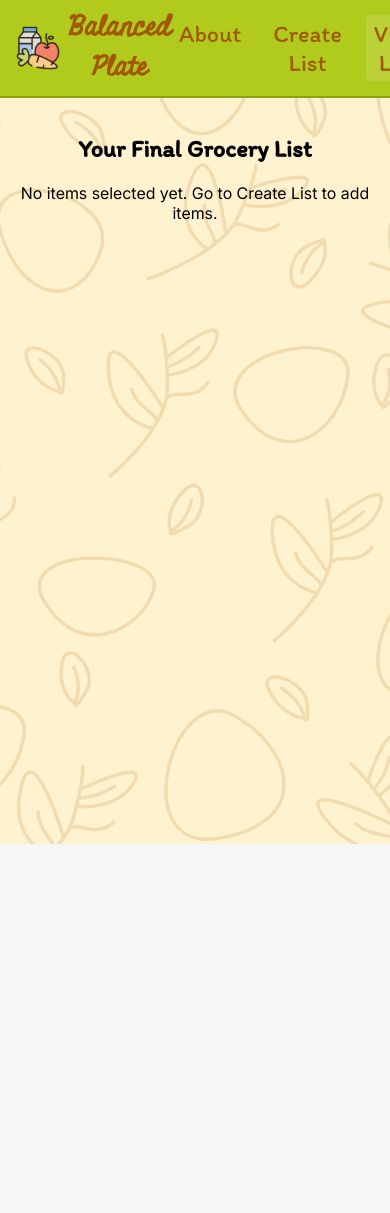
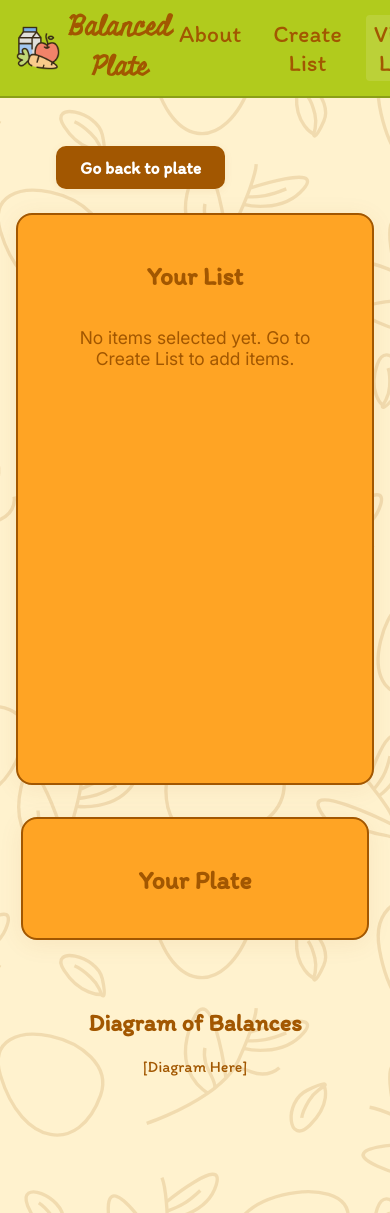
Before and after one commit to CVasqg/GroceryList, a React (Create React App) app in the folder grocerylist/: page /view in a window 390 px wide. Shown: the top 1213 px of the page. Before the commit the page ends 844 px from the top, so only its background shows below. Built offline with nearby package versions, Linux system fonts and the light colour scheme.

Commit message:
view list

```diff
--- a/grocerylist/src/pages/about.css
+++ b/grocerylist/src/pages/about.css
@@ -9,7 +9,7 @@
 }
 
 .about-hero {
-  max-width: 600px;
+  max-width: 900px;
   margin: 1rem auto; /* center horizontally */
   background: #FFA424;
   color: #A25701;
@@ -85,7 +85,7 @@
   margin-top: 0.75rem;
 }
 
-.hero-cta button {
+.about-hero button {
   font-family: 'Itim', -apple-system, BlinkMacSystemFont, 'Segoe UI', sans-serif;
   background: #A25701;
   border: 2px solid #763f00;
@@ -166,3 +166,27 @@
   .creators { gap: 0.75rem; }
   .avatar { width: 56px; height: 56px; }
 }
+
+/* Remove beige container */
+.about-main-container {
+  background: none;
+  border-radius: 0;
+  box-shadow: none;
+  padding: 0;
+  margin: 0;
+  max-width: none;
+}
+
+/* Footer styles */
+.about-footer {
+  background: #FFA424;
+  border-top: 2px solid #A25701;
+  border-radius: 0;
+  box-shadow: 0 -2px 16px rgba(162, 87, 1, 0.07);
+  padding: 0.75rem 0 1rem 0;
+  margin-top: 6rem;
+  width: 100vw;
+  min-width: 100vw;
+  margin-left: calc(-50vw + 50%);
+  margin-right: calc(-50vw + 50%);
+}
--- a/grocerylist/src/pages/about.jsx
+++ b/grocerylist/src/pages/about.jsx
@@ -15,8 +15,6 @@ export default function About() {
 		<section className="about-page">
 			<div className="about-hero">
 				<h1 className="page-title">Create Your Balanced Grocery List</h1>
-			</div>
-			<div className="hero-cta">
 				<button onClick={() => navigate('/create')}>Create List</button>
 			</div>
 
@@ -53,7 +51,7 @@ export default function About() {
 				</div>
 			</div>
 
-			{/* Made by section */}
+			<footer className="about-footer">
 				<div className="made-by">
 					<h3>Made by</h3>
 					<div className="creators">
@@ -75,7 +73,7 @@ export default function About() {
 						</div>
 					</div>
 				</div>
-
+			</footer>
 		</section>
 	);
 }
--- a/grocerylist/src/pages/group.jsx
+++ b/grocerylist/src/pages/group.jsx
@@ -35,11 +35,11 @@ export default function GroupPage() {
 
   return (
     <section>
-      <h2 style={{ textTransform: 'capitalize' }}>{groupId.replace(/([A-Z])/g, ' $1')}</h2>
       <p>
         <Link to="/create">Back to groups</Link>
       </p>
       <div className="group-list">
+        <h2 style={{ textTransform: 'capitalize', marginTop: 0 }}>{groupId.replace(/([A-Z])/g, ' $1')}</h2>
         <ul className="group-items">
           {combined.map(item => {
             const isSelected = selected[groupId] && selected[groupId].includes(item);
@@ -57,9 +57,9 @@ export default function GroupPage() {
             );
           })}
         </ul>
-      </div>
-      <div style={{ marginTop: '1rem' }}>
-        <button onClick={handleAddCustom}>Add another item</button>
+        <div style={{ marginTop: '1rem', textAlign: 'right' }}>
+          <button onClick={handleAddCustom}>Add another item</button>
+        </div>
       </div>
     </section>
   );
--- a/grocerylist/src/pages/viewlist.css
+++ b/grocerylist/src/pages/viewlist.css
@@ -0,0 +1,147 @@
+/* Background and layout */
+.viewlist-page {
+	min-height: 100vh;
+	/* Remove background pattern, keep only color and font */
+	background: none;
+	font-family: 'Itim', 'Inter', -apple-system, BlinkMacSystemFont, 'Segoe UI', sans-serif;
+	color: #A25701;
+	padding: 2rem 0 0 0;
+}
+
+.viewlist-nav {
+	display: flex;
+	justify-content: flex-start;
+	padding-left: 2.5rem;
+	margin-bottom: 1.5rem;
+}
+
+.back-btn {
+	background: #A25701;
+	color: #fff;
+	border: none;
+	border-radius: 10px;
+	font-size: 1.1rem;
+	padding: 0.7rem 1.5rem;
+	font-family: inherit;
+	font-weight: 600;
+	cursor: pointer;
+	box-shadow: 0 2px 8px rgba(162, 87, 1, 0.08);
+	transition: background 0.2s;
+}
+.back-btn:hover {
+	background: #FFA424;
+	color: #A25701;
+}
+
+.viewlist-content {
+	display: flex;
+	gap: 2.5rem;
+	justify-content: center;
+	align-items: flex-start;
+	margin-bottom: 2.5rem;
+	flex-direction: row;
+}
+@media (max-width: 900px) {
+	.viewlist-content {
+		flex-direction: column;
+		align-items: center;
+		gap: 2rem;
+	}
+}
+
+.list-box {
+	background: #FFA424;
+	border: 2px solid #A25701;
+	border-radius: 16px;
+	box-shadow: 0 4px 24px rgba(162, 87, 1, 0.08);
+	padding: 1.5rem 2rem;
+	min-width: 280px;
+	max-width: 340px;
+	min-height: 520px;
+	flex: 0 0 340px;
+	display: flex;
+	flex-direction: column;
+	justify-content: flex-start;
+}
+
+.plate-box {
+	background: #FFA424;
+	border: 2px solid #A25701;
+	border-radius: 16px;
+	box-shadow: 0 4px 24px rgba(162, 87, 1, 0.08);
+	padding: 1.5rem 2rem;
+	min-width: 280px;
+	max-width: 340px;
+	margin-bottom: 1.5rem;
+}
+
+.diagram-section {
+	margin: 0 auto;
+	text-align: center;
+}
+
+/* Stack plate and diagram vertically */
+.viewlist-side {
+	display: flex;
+	flex-direction: column;
+	gap: 1.5rem;
+	flex: 0 0 340px;
+}
+
+.list-title, .plate-title {
+	font-size: 1.6rem;
+	margin-bottom: 1.2rem;
+	text-align: center;
+	font-family: inherit;
+}
+.item-list {
+	list-style: none;
+	padding: 0;
+	margin: 0;
+}
+.item-row {
+	display: flex;
+	justify-content: space-between;
+	align-items: center;
+	padding: 0.7rem 0.5rem;
+	border-bottom: 1px solid #f5c16c;
+	font-size: 1.15rem;
+}
+.item-row:last-child {
+	border-bottom: none;
+}
+.item-name {
+	color: #A25701;
+}
+.item-count {
+	color: #763f00;
+	font-weight: 600;
+}
+.empty-msg {
+	text-align: center;
+	color: #A25701;
+	font-size: 1.1rem;
+}
+.percent-list {
+	list-style: none;
+	padding: 0;
+	margin: 0;
+}
+.percent-row {
+	display: flex;
+	justify-content: space-between;
+	align-items: center;
+	padding: 0.6rem 0.5rem;
+	border-bottom: 1px solid #f5c16c;
+	font-size: 1.1rem;
+}
+.percent-row:last-child {
+	border-bottom: none;
+}
+.percent-group {
+	font-weight: 600;
+	color: #A25701;
+}
+.percent-value {
+	color: #763f00;
+}
--- a/grocerylist/src/pages/viewlist.jsx
+++ b/grocerylist/src/pages/viewlist.jsx
@@ -1,40 +1,60 @@
+
 import React, { useContext } from 'react';
 import { GroceryContext } from '../App';
+import { useNavigate } from 'react-router-dom';
+import './viewlist.css';
 
 export default function ViewList() {
 	const { selected } = useContext(GroceryContext);
-
+	const navigate = useNavigate();
 	const groups = Object.keys(selected || {});
 	const totalCount = groups.reduce((sum, g) => sum + (selected[g] ? selected[g].length : 0), 0) || 0;
 
 	return (
-		<section>
-			<h1>Your Final Grocery List</h1>
+		<section className="viewlist-page">
+			<nav className="viewlist-nav">
+				<button className="back-btn" onClick={() => navigate('/')}>Go back to plate</button>
+			</nav>
+			<div className="viewlist-content">
+				<div className="list-box">
+					  <h2 className="list-title">Your List</h2>
 					{totalCount === 0 ? (
-				<p>No items selected yet. Go to Create List to add items.</p>
+						<p className="empty-msg">No items selected yet. Go to Create List to add items.</p>
 					) : (
-				<>
-					<h2>Items</h2>
-					<ul>
+						<ul className="item-list">
 							{groups.map(g => (
-							selected[g].map(item => <li key={`${g}-${item}`}>{item} <small>({g})</small></li>)
+								selected[g].map(item => (
+									<li key={`${g}-${item}`} className="item-row">
+										<span className="item-name">{item}</span>
+										<span className="item-count">1x</span>
+									</li>
+								))
 							))}
 						</ul>
-
-					<h2>Percent by Food Group</h2>
-					<ul>
+					)}
+				</div>
+				<div className="viewlist-side">
+					<div className="plate-box">
+						<h2 className="plate-title">Your Plate</h2>
+						<ul className="percent-list">
 							{groups.map(g => {
 								const count = selected[g] ? selected[g].length : 0;
 								const pct = totalCount ? Math.round((count / totalCount) * 100) : 0;
 								return (
-								<li key={g}>
-									<strong style={{ textTransform: 'capitalize' }}>{g}</strong>: {count} item(s) — {pct}%
+									<li key={g} className="percent-row">
+										<span className="percent-group">{g.charAt(0).toUpperCase() + g.slice(1)}</span> - <span className="percent-value">{pct}%</span>
 									</li>
 								);
 							})}
 						</ul>
-				</>
-			)}
+					</div>
+					<div className="diagram-section">
+						<h2 className="diagram-title">Diagram of Balances</h2>
+						{/* You can add your diagram image or SVG here */}
+						<div className="diagram-placeholder">[Diagram Here]</div>
+					</div>
+				</div>
+			</div>
 		</section>
 	);
 }
```
Also changed, not shown: 1 other file (tests, documents, lock files or other folders). Lines whose indentation alone changed are shown as unchanged.
